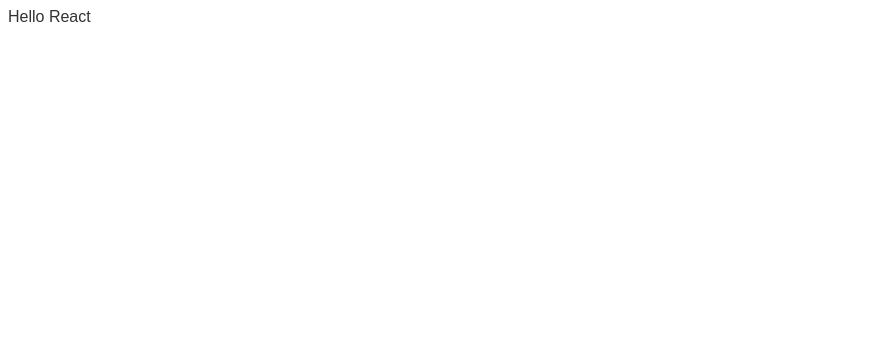
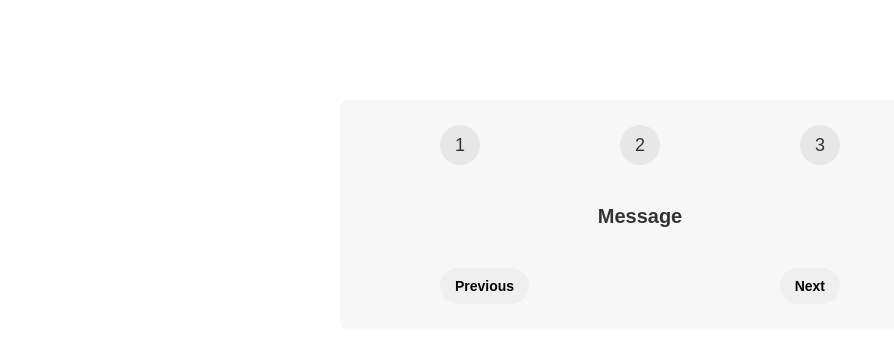
Before and after one commit to mahmudurmahid/to-do-list-react, a React (Create React App) app in the folder to-do-list-app/: page / in a window 1280 px wide. Shown: the top 342 px of the page, without its empty margins (0-894 px from the left). Built offline with nearby package versions, Linux system fonts and the light colour scheme.

Commit message:
main components added

```diff
--- a/to-do-list-app/src/App.js
+++ b/to-do-list-app/src/App.js
@@ -1,3 +1,18 @@
 export default function App() {
-  return <div>Hello React</div>;
+  return (
+    <div className="steps">
+      <div className="numbers">
+        <div>1</div>
+        <div>2</div>
+        <div>3</div>
+      </div>
+
+      <p className="message">Message</p>
+
+      <div className="buttons">
+        <button>Previous</button>
+        <button>Next</button>
+      </div>
+    </div>
+  );
 }
```
